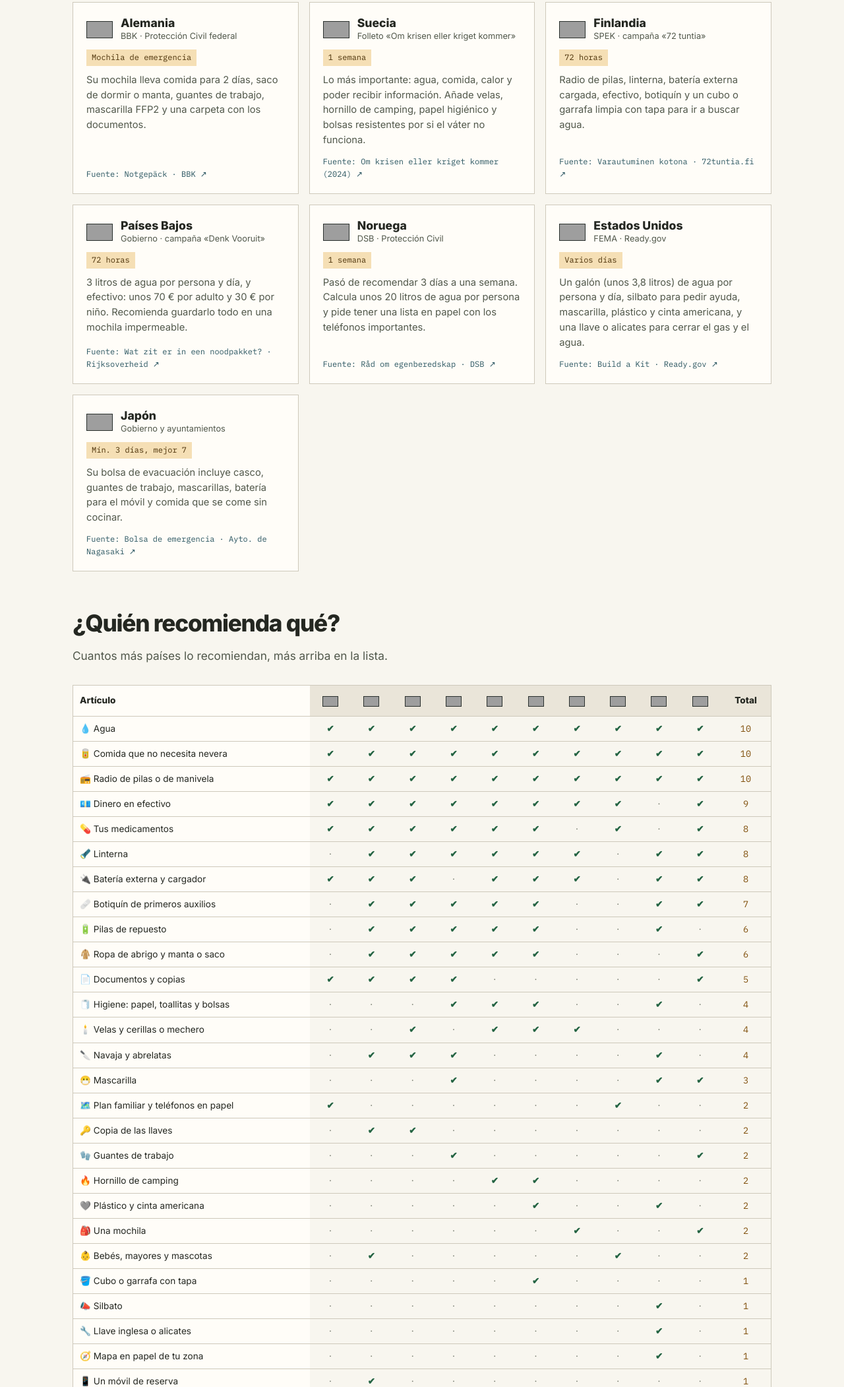
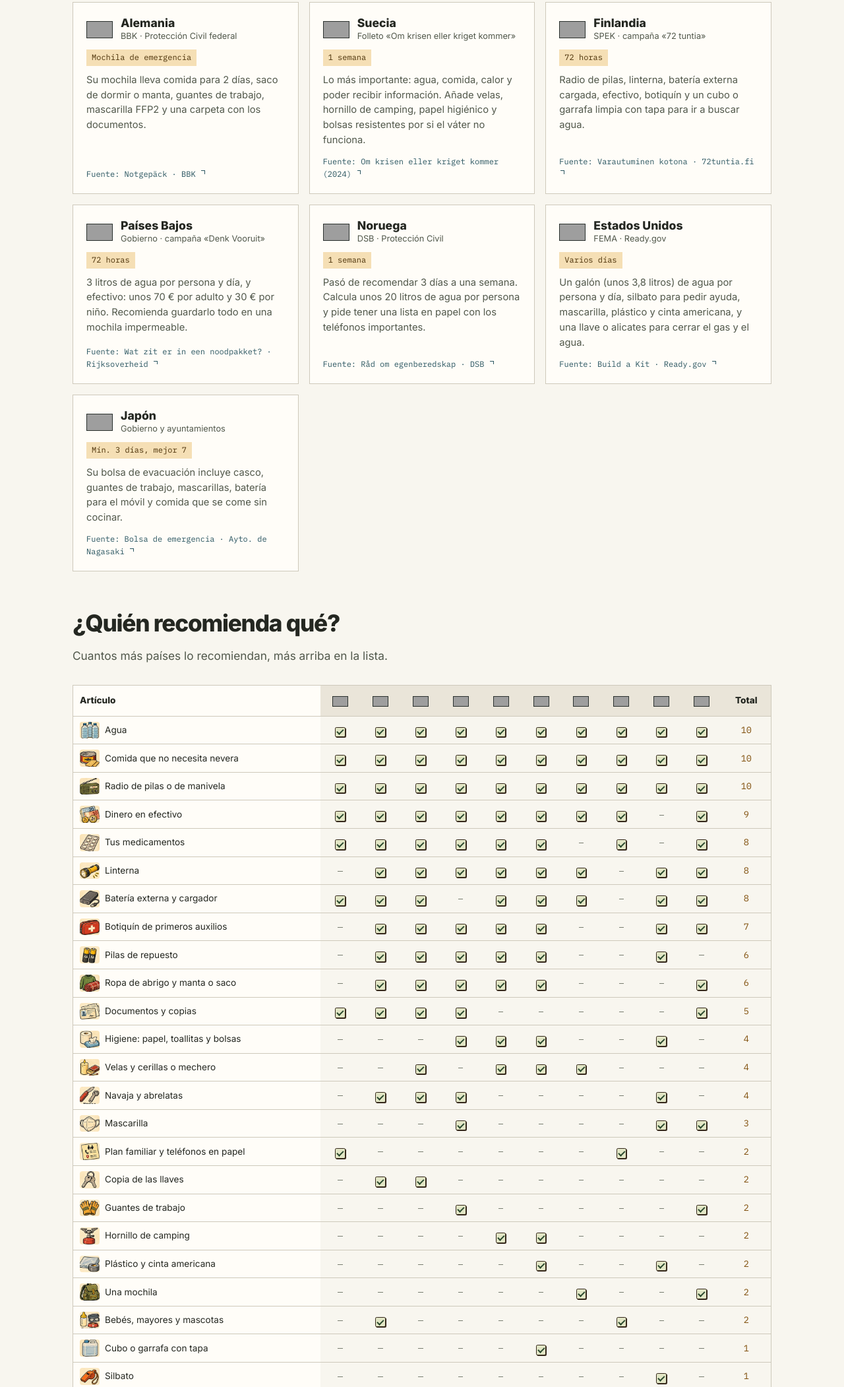
Before and after one commit to Nanohumano/nanohumano.github.io, a plain HTML site: page sin-cobertura/index.html in a window 1280 px wide. Shown: the part 2565-4667 px from the top of the page at 66% size. Drawn offline with Linux system fonts and the light colour scheme; grey boxes are pictures that could not be loaded.

Commit message:
Unifica los iconos de Sin Cobertura con el estilo del cómic

```diff
--- a/sin-cobertura/index.html
+++ b/sin-cobertura/index.html
@@ -114,7 +114,6 @@
   .sello{font-family:"IBM Plex Mono";font-size:.66rem;letter-spacing:.1em;padding:3px 7px;border:1px solid}
   .sello.pub{color:var(--verde);border-color:var(--verde)}
   .sello.prox{color:var(--gris);border-color:var(--borde)}
-  .icono{font-size:2.2rem;line-height:1;margin-bottom:10px}
   .item h3{font-size:1.15rem;font-weight:800;margin-bottom:6px}
   .item p{color:var(--gris);font-size:.92rem}
   .quien{margin:12px 0 0;font-size:.78rem;color:var(--gris)}
@@ -159,6 +158,18 @@
   .lamina-mochila figcaption a{font-weight:800;color:var(--ambar);text-underline-offset:3px}
   .dibujo-articulo{display:block;width:84px;aspect-ratio:177/151;margin-bottom:10px;background-color:#f7e6c5;background-image:url("mochila-72-comic.webp");background-size:578.5311% auto;border-radius:4px}
   @media(max-width:620px){.lamina-mochila{grid-template-columns:1fr}.lamina-mochila > a{max-width:270px}}
+  .tabla-articulo{display:flex;align-items:center;gap:8px}
+  .tabla-articulo .dibujo-articulo{width:30px;flex:0 0 30px;margin:0}
+  .marca-comic{display:inline-grid;place-items:center;width:1.15em;height:1.15em;border:1.4px solid #34271a;border-radius:.17em;background:#f4d291;color:#34271a;box-shadow:1px 1px 0 #34271a;vertical-align:-.14em;flex:none}
+  .marca-comic::before{content:"";display:block}
+  .marca-ok{background:#e2e6c5}
+  .marca-ok::before{width:.57em;height:.31em;border:solid #29482d;border-width:0 0 2px 2px;transform:translateY(-.07em) rotate(-45deg)}
+  .marca-aviso{background:#ecab79}
+  .marca-aviso::before{content:"!";font:900 .82em/1 Inter,sans-serif}
+  .marca-video::before{border-left:.4em solid currentColor;border-top:.27em solid transparent;border-bottom:.27em solid transparent;margin-left:.08em}
+  .marca-ausente{display:inline-block;width:.55em;border-top:1px solid currentColor;vertical-align:middle}
+  .marca-externa{display:inline-block;width:.48em;height:.48em;border-top:1.5px solid currentColor;border-right:1.5px solid currentColor;vertical-align:.28em;margin-left:.12em}
+  .aviso-rojo{display:flex;align-items:baseline;gap:.5rem}
 </style>
 </head>
 <body>
@@ -260,7 +271,7 @@
     <div class="wrap">
       <div class="etiqueta">// LA MOCHILA, ARTÍCULO A ARTÍCULO</div>
       <h2>Lo que va dentro</h2>
-      <p class="intro">Ordenado de lo que recomiendan más países a lo que recomiendan menos. Cuando sale el vídeo de un artículo aparece como <span class="mono" style="color:var(--verde)">CON VÍDEO</span>. Marca ✔ lo que ya tengas: tu progreso se guarda en este navegador.</p>
+      <p class="intro">Ordenado de lo que recomiendan más países a lo que recomiendan menos. Cuando sale el vídeo de un artículo aparece como <span class="mono" style="color:var(--verde)">CON VÍDEO</span>. Marca lo que ya tengas: tu progreso se guarda en este navegador.</p>
 
       <figure class="lamina-mochila">
         <a href="mochila-72-comic.webp" target="_blank" rel="noopener" aria-label="Abrir la lámina de la mochila a tamaño completo">
@@ -371,65 +382,65 @@ const flag = (c, w) => `<img class="flag" src="https://flagcdn.com/w80/${ISO[c]}
 const B = Object.fromEntries(PAISES.map(p => [p.c, p.nombre]));
 
 const ARTICULOS = [
-  {id:'agua', icono:'💧', nombre:'Agua', paises:['UE','ES','FR','DE','SE','FI','NL','NO','US','JP'],
+  {id:'agua', nombre:'Agua', paises:['UE','ES','FR','DE','SE','FI','NL','NO','US','JP'],
    desc:'Entre 3 y 4 litros por persona y día según el país. Para el kit, Francia pide 6 litros por persona; Noruega, unos 20 litros para una semana.'},
-  {id:'comida', icono:'🥫', nombre:'Comida que no necesita nevera', paises:['UE','ES','FR','DE','SE','FI','NL','NO','US','JP'],
+  {id:'comida', nombre:'Comida que no necesita nevera', paises:['UE','ES','FR','DE','SE','FI','NL','NO','US','JP'],
    desc:'Latas, galletas, frutos secos, barritas… mejor si se puede comer sin cocinar. Lo ideal es lo que ya coméis en casa.'},
-  {id:'radio', icono:'📻', nombre:'Radio de pilas o de manivela', paises:['UE','ES','FR','DE','SE','FI','NL','NO','US','JP'],
+  {id:'radio', nombre:'Radio de pilas o de manivela', paises:['UE','ES','FR','DE','SE','FI','NL','NO','US','JP'],
    desc:'Sin luz ni internet, la radio es la forma más fiable de saber qué pasa. Durante el apagón de 2025 mucha gente salió a buscar una.', compra:'radio emergencia manivela'},
-  {id:'efectivo', icono:'💶', nombre:'Dinero en efectivo', paises:['UE','ES','FR','DE','SE','FI','NL','NO','JP'],
+  {id:'efectivo', nombre:'Dinero en efectivo', paises:['UE','ES','FR','DE','SE','FI','NL','NO','JP'],
    desc:'Sin luz no funcionan datáfonos ni cajeros. Países Bajos recomienda unos 70 € por adulto y 30 € por niño, en billetes pequeños y monedas.'},
-  {id:'medicinas', icono:'💊', nombre:'Tus medicamentos', paises:['UE','ES','FR','DE','SE','FI','NO','JP'],
+  {id:'medicinas', nombre:'Tus medicamentos', paises:['UE','ES','FR','DE','SE','FI','NO','JP'],
    desc:'La medicación que tomes a diario, para varios días. Suecia recomienda tener para un mes.'},
-  {id:'linterna', icono:'🔦', nombre:'Linterna', paises:['ES','FR','DE','SE','FI','NL','US','JP'],
+  {id:'linterna', nombre:'Linterna', paises:['ES','FR','DE','SE','FI','NL','US','JP'],
    desc:'De pilas, de dinamo o recargable. Una frontal deja las manos libres.', compra:'linterna frontal led'},
-  {id:'powerbank', icono:'🔌', nombre:'Batería externa y cargador', paises:['UE','ES','FR','SE','FI','NL','US','JP'],
+  {id:'powerbank', nombre:'Batería externa y cargador', paises:['UE','ES','FR','SE','FI','NL','US','JP'],
    desc:'Para mantener el móvil con vida. Tiene que estar cargada: recárgala de vez en cuando aunque no la uses.', compra:'powerbank 20000mAh'},
-  {id:'botiquin', icono:'🩹', nombre:'Botiquín de primeros auxilios', paises:['ES','FR','DE','SE','FI','US','JP'],
+  {id:'botiquin', nombre:'Botiquín de primeros auxilios', paises:['ES','FR','DE','SE','FI','US','JP'],
    desc:'Tiritas, gasas, vendas, desinfectante y tijeras.', compra:'botiquin primeros auxilios'},
-  {id:'pilas', icono:'🔋', nombre:'Pilas de repuesto', paises:['ES','FR','DE','SE','FI','US'],
+  {id:'pilas', nombre:'Pilas de repuesto', paises:['ES','FR','DE','SE','FI','US'],
    desc:'Del tamaño que usen tu linterna y tu radio.', compra:'pilas AA alcalinas pack'},
-  {id:'abrigo', icono:'🧥', nombre:'Ropa de abrigo y manta o saco', paises:['ES','FR','DE','SE','FI','JP'],
+  {id:'abrigo', nombre:'Ropa de abrigo y manta o saco', paises:['ES','FR','DE','SE','FI','JP'],
    desc:'Sin calefacción, una casa se enfría rápido. Alemania añade ropa para la lluvia y algo para la cabeza.'},
-  {id:'documentos', icono:'📄', nombre:'Documentos y copias', paises:['UE','ES','FR','DE','JP'],
+  {id:'documentos', nombre:'Documentos y copias', paises:['UE','ES','FR','DE','JP'],
    desc:'DNI, tarjeta sanitaria y papeles importantes (o sus copias) en una funda impermeable. Madrid sugiere también una copia digital en un pendrive.', compra:'funda documentos impermeable'},
-  {id:'higiene', icono:'🧻', nombre:'Higiene: papel, toallitas y bolsas', paises:['DE','SE','FI','US'],
+  {id:'higiene', nombre:'Higiene: papel, toallitas y bolsas', paises:['DE','SE','FI','US'],
    desc:'Papel higiénico, toallitas húmedas y bolsas de basura resistentes (por si el váter no funciona).'},
-  {id:'velas', icono:'🕯️', nombre:'Velas y cerillas o mechero', paises:['FR','SE','FI','NL'],
+  {id:'velas', nombre:'Velas y cerillas o mechero', paises:['FR','SE','FI','NL'],
    desc:'Luz de reserva cuando se acaban las pilas.', aviso:'Nunca las dejes encendidas sin vigilar ni cerca de cortinas.'},
-  {id:'navaja', icono:'🔪', nombre:'Navaja y abrelatas', paises:['ES','FR','DE','US'],
+  {id:'navaja', nombre:'Navaja y abrelatas', paises:['ES','FR','DE','US'],
    desc:'Para abrir latas y mil apaños más. Mejor si la navaja ya trae abrelatas.', compra:'navaja multiusos abrelatas'},
-  {id:'mascarilla', icono:'😷', nombre:'Mascarilla', paises:['DE','US','JP'],
+  {id:'mascarilla', nombre:'Mascarilla', paises:['DE','US','JP'],
    desc:'Para el polvo, el humo o el aire contaminado. Alemania recomienda FFP2.', compra:'mascarillas ffp2'},
-  {id:'plan', icono:'🗺️', nombre:'Plan familiar y teléfonos en papel', paises:['UE','NO'],
+  {id:'plan', nombre:'Plan familiar y teléfonos en papel', paises:['UE','NO'],
    desc:'Dónde os encontráis si no hay cobertura y una lista en papel con los teléfonos importantes. No cuesta nada.'},
-  {id:'llaves', icono:'🔑', nombre:'Copia de las llaves', paises:['ES','FR'],
+  {id:'llaves', nombre:'Copia de las llaves', paises:['ES','FR'],
    desc:'De casa y del coche.'},
-  {id:'guantes', icono:'🧤', nombre:'Guantes de trabajo', paises:['DE','JP'],
+  {id:'guantes', nombre:'Guantes de trabajo', paises:['DE','JP'],
    desc:'Para mover escombros, cristales o ramas sin cortarte.', compra:'guantes de trabajo'},
-  {id:'hornillo', icono:'🔥', nombre:'Hornillo de camping', paises:['SE','FI'],
+  {id:'hornillo', nombre:'Hornillo de camping', paises:['SE','FI'],
    desc:'Para calentar comida si no hay luz ni gas.', aviso:'Solo al aire libre: dentro de casa puede intoxicarte con monóxido de carbono.'},
-  {id:'cinta', icono:'🩶', nombre:'Plástico y cinta americana', paises:['US','FI'],
+  {id:'cinta', nombre:'Plástico y cinta americana', paises:['US','FI'],
    desc:'Para tapar una ventana rota o sellar una habitación si lo piden las autoridades.', compra:'cinta americana'},
-  {id:'mochila', icono:'🎒', nombre:'Una mochila', paises:['NL','JP'],
+  {id:'mochila', nombre:'Una mochila', paises:['NL','JP'],
    desc:'Para tenerlo todo junto y salir rápido si hay que evacuar. Mejor impermeable y que deje las manos libres.'},
-  {id:'especiales', icono:'👶', nombre:'Bebés, mayores y mascotas', paises:['ES','NO'],
+  {id:'especiales', nombre:'Bebés, mayores y mascotas', paises:['ES','NO'],
    desc:'Pañales, comida especial, medicación o comida para tus animales: lo que necesite cada uno en tu casa.'},
-  {id:'recipiente', icono:'🪣', nombre:'Cubo o garrafa con tapa', paises:['FI'],
+  {id:'recipiente', nombre:'Cubo o garrafa con tapa', paises:['FI'],
    desc:'Limpio y vacío, para ir a buscar agua a los puntos de reparto si deja de salir del grifo.'},
-  {id:'silbato', icono:'📣', nombre:'Silbato', paises:['US'],
+  {id:'silbato', nombre:'Silbato', paises:['US'],
    desc:'Para pedir ayuda: se oye más lejos que la voz y cansa menos.', compra:'silbato emergencia'},
-  {id:'herramienta', icono:'🔧', nombre:'Llave inglesa o alicates', paises:['US'],
+  {id:'herramienta', nombre:'Llave inglesa o alicates', paises:['US'],
    desc:'Para cerrar las llaves del gas y del agua si hace falta.'},
-  {id:'mapa', icono:'🧭', nombre:'Mapa en papel de tu zona', paises:['US'],
+  {id:'mapa', nombre:'Mapa en papel de tu zona', paises:['US'],
    desc:'Sin cobertura, el GPS del móvil puede no servir de mucho.'},
-  {id:'movil', icono:'📱', nombre:'Un móvil de reserva', paises:['ES'],
+  {id:'movil', nombre:'Un móvil de reserva', paises:['ES'],
    desc:'Uno viejo que funcione, cargado y guardado en el kit.'},
-  {id:'gafas', icono:'👓', nombre:'Gafas de repuesto', paises:['FR'],
+  {id:'gafas', nombre:'Gafas de repuesto', paises:['FR'],
    desc:'Si llevas gafas, unas viejas te pueden salvar el día.'},
-  {id:'casco', icono:'⛑️', nombre:'Casco', paises:['JP'],
+  {id:'casco', nombre:'Casco', paises:['JP'],
    desc:'En Japón lo llevan por los terremotos y la caída de objetos.'},
-  {id:'juegos', icono:'🃏', nombre:'Algo para pasar el rato', paises:['FR'],
+  {id:'juegos', nombre:'Algo para pasar el rato', paises:['FR'],
    desc:'Cartas, un libro, un juego: mantener la calma también es supervivencia, sobre todo con niños.'}
 ].map(a => Object.assign({video:null}, a));
 ARTICULOS.sort((a,b) => b.paises.length - a.paises.length);
@@ -531,14 +542,29 @@ document.getElementById('lista-paises').innerHTML = PAISES.map(p => `
     <div class="fila"><span class="bandera">${flag(p.c,40)}</span><div><h3>${p.nombre}</h3><div class="org">${p.org}</div></div></div>
     <span class="dur">${p.dur}</span>
     <p>${p.nota}</p>
-    <a class="fuente" href="${p.url}" target="_blank" rel="noopener">Fuente: ${p.fuente} ↗</a>
+    <a class="fuente" href="${p.url}" target="_blank" rel="noopener">Fuente: ${p.fuente} <span class="marca-externa" aria-hidden="true"></span></a>
   </article>`).join('');
+
+const celdasComic = [
+  'agua','comida','radio','efectivo','medicinas',
+  'linterna','powerbank','botiquin','pilas','abrigo',
+  'documentos','higiene','velas','navaja','mascarilla',
+  'plan','llaves','guantes','hornillo','cinta',
+  'mochila','especiales','recipiente','silbato','herramienta',
+  'mapa','movil','gafas','casco','juegos'
+];
+const posicionesComic = Object.fromEntries(celdasComic.map((id, indice) => {
+  const x = [20,225,426,627,827][indice % 5];
+  const y = [285,500,711,921,1125,1332][Math.floor(indice / 5)];
+  return [id, `position:${x / 847 * 100}% ${y / 1385 * 100}%`];
+}));
+const dibujoArticulo = a => `<span class="dibujo-articulo" aria-hidden="true" style="background-${posicionesComic[a.id]}"></span>`;
 
 /* ---------- tabla ---------- */
 document.getElementById('tabla').innerHTML =
   '<thead><tr><th style="font-size:.85rem">Artículo</th>' + PAISES.map(p => `<th title="${p.nombre}">${flag(p.c,24)}</th>`).join('') + '<th style="font-size:.85rem">Total</th></tr></thead><tbody>' +
-  ARTICULOS.map(a => '<tr><td>' + a.icono + ' ' + a.nombre + '</td>' +
-    PAISES.map(p => a.paises.includes(p.c) ? '<td class="si">✔</td>' : '<td class="no">·</td>').join('') +
+  ARTICULOS.map(a => '<tr><td><span class="tabla-articulo">' + dibujoArticulo(a) + a.nombre + '</span></td>' +
+    PAISES.map(p => a.paises.includes(p.c) ? '<td class="si"><span class="marca-comic marca-ok" role="img" aria-label="Lo recomienda"></span></td>' : '<td class="no"><span class="marca-ausente" role="img" aria-label="Sin recomendación en esta guía"></span></td>').join('') +
     `<td class="total">${a.paises.length}</td></tr>`).join('') + '</tbody>';
 
 /* ---------- consejos propios ---------- */
@@ -556,23 +582,6 @@ let filtro = 'todos';
 const grid = document.getElementById('grid');
 
 
-const celdasComic = [
-  'agua','comida','radio','efectivo','medicinas',
-  'linterna','powerbank','botiquin','pilas','abrigo',
-  'documentos','higiene','velas','navaja','mascarilla',
-  'plan','llaves','guantes','hornillo','cinta',
-  'mochila','especiales','recipiente','silbato','herramienta',
-  'mapa','movil','gafas','casco','juegos'
-];
-const posicionesComic = Object.fromEntries(celdasComic.map((id, indice) => {
-  const x = [20,225,426,627,827][indice % 5];
-  const y = [285,500,711,921,1125,1332][Math.floor(indice / 5)];
-  return [id, `position:${x / 847 * 100}% ${y / 1385 * 100}%`];
-}));
-const dibujoArticulo = a => posicionesComic[a.id]
-  ? `<span class="dibujo-articulo" aria-hidden="true" style="background-${posicionesComic[a.id]}"></span>`
-  : `<span class="icono" aria-hidden="true">${a.icono}</span>`;
-
 function pintar(){
   const lista = ARTICULOS.filter(a =>
     filtro === 'todos' ? true :
@@ -584,12 +593,12 @@ function pintar(){
       ${dibujoArticulo(a)}
       <h3>${a.nombre}</h3>
       <p>${a.desc}</p>
-      ${a.aviso ? `<div class="aviso-rojo">⚠️ ${a.aviso}</div>` : ''}
+      ${a.aviso ? `<div class="aviso-rojo"><span class="marca-comic marca-aviso" aria-hidden="true"></span><span>${a.aviso}</span></div>` : ''}
       <div class="quien">Lo recomiendan ${a.paises.length} de ${PAISES.length}:<span class="banderas" title="${a.paises.map(c => B[c]).join(', ')}">${a.paises.map(c => flag(c,22)).join(' ')}</span></div>
       <div class="espacio"></div>
       <div class="acciones">
-        <button class="check" data-id="${a.id}">${tengo[a.id] ? '✔ Ya lo tengo' : '¿Lo tienes?'}</button>
-        ${a.video ? `<a class="ver" href="${a.video}" target="_blank" rel="noopener">▶ Ver vídeo</a>` : ''}
+        <button class="check" data-id="${a.id}">${tengo[a.id] ? '<span class="marca-comic marca-ok" aria-hidden="true"></span> Ya lo tengo' : '¿Lo tienes?'}</button>
+        ${a.video ? `<a class="ver" href="${a.video}" target="_blank" rel="noopener"><span class="marca-comic marca-video" aria-hidden="true"></span> Ver vídeo</a>` : ''}
       </div>
       ${mostrarOpciones(a)}
     </article>`).join('') || '<p class="intro">Aquí aún no hay nada. ¡El primer vídeo está a punto de salir!</p>';
```
